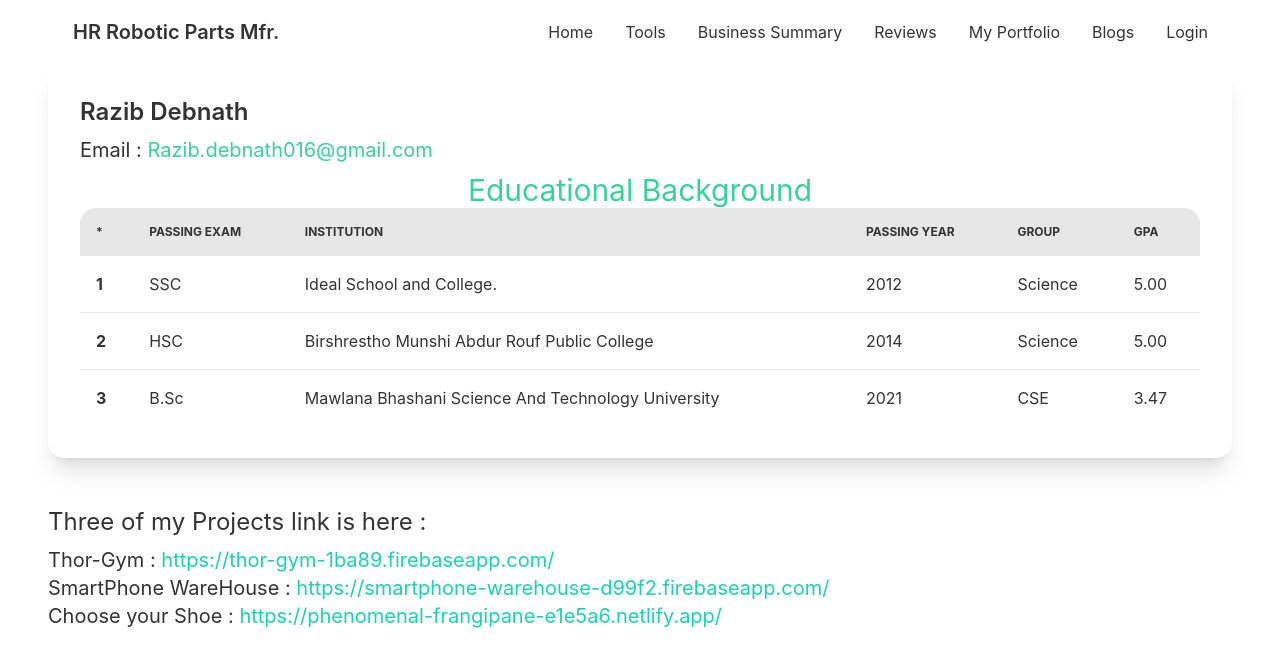
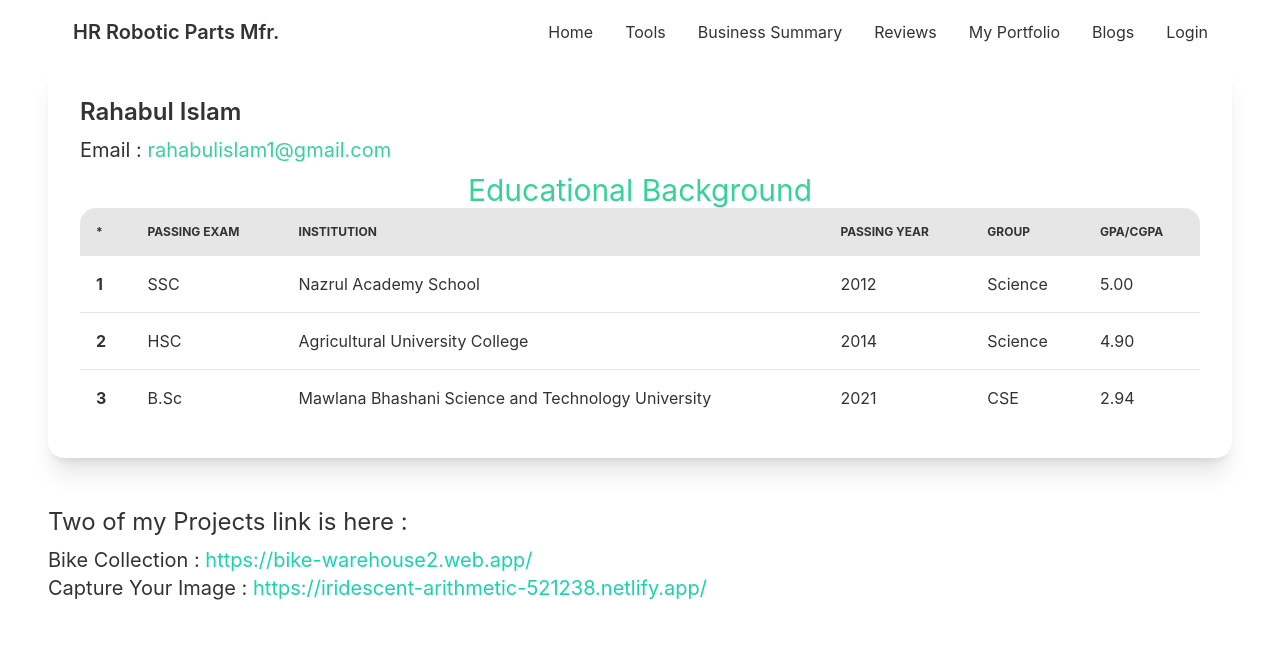
Before and after one commit to rahabulislam1/manufacturer-website-client-side, a React (Create React App) app: page /myPortfolio in a window 1280 px wide. Shown: the top 666 px of the page. Built offline with nearby package versions, Linux system fonts and the light colour scheme; no server answers.

Commit message:
Portfolio Updated

```diff
--- a/src/Pages/MyPortfolio/MyPortfolio.js
+++ b/src/Pages/MyPortfolio/MyPortfolio.js
@@ -5,8 +5,8 @@ const MyPortfolio = () => {
         <div>
             <div className="card w-full bg-base-100 shadow-xl">
                 <div className="card-body">
-                    <h2 className="card-title text-2xl">Razib Debnath</h2>
-                    <p className='text-xl '>Email : <span className='text-success'>Razib.debnath016@gmail.com</span> </p>
+                    <h2 className="card-title text-2xl">Rahabul Islam</h2>
+                    <p className='text-xl '>Email : <span className='text-success'>rahabulislam1@gmail.com</span> </p>
                     <div>
                         <h2 className='text-center text-3xl text-success'>Educational Background</h2>
                         <div className="overflow-x-auto">
@@ -18,14 +18,14 @@ const MyPortfolio = () => {
                                         <th>Institution</th>
                                         <th>Passing year</th>
                                         <th>Group</th>
-                                        <th>GPA</th>
+                                        <th>GPA/CGPA</th>
                                     </tr>
                                 </thead>
                                 <tbody>
                                     <tr>
                                         <th>1</th>
                                         <td>SSC</td>
-                                        <td>Ideal School and College.</td>
+                                        <td>Nazrul Academy School</td>
                                         <td>2012</td>
                                         <td>Science</td>
                                         <td>5.00</td>
@@ -33,18 +33,18 @@ const MyPortfolio = () => {
                                     <tr>
                                         <th>2</th>
                                         <td>HSC</td>
-                                        <td>Birshrestho Munshi Abdur Rouf Public College</td>
+                                        <td>Agricultural University College</td>
                                         <td>2014</td>
                                         <td>Science</td>
-                                        <td>5.00</td>
+                                        <td>4.90</td>
                                     </tr>
                                     <tr>
                                         <th>3</th>
                                         <td>B.Sc</td>
-                                        <td>Mawlana Bhashani Science And Technology University</td>
+                                        <td>Mawlana Bhashani Science and Technology University</td>
                                         <td>2021</td>
                                         <td>CSE</td>
-                                        <td>3.47</td>
+                                        <td>2.94</td>
                                     </tr>
                                 </tbody>
                             </table>
@@ -56,10 +56,10 @@ const MyPortfolio = () => {
                 </div>
             </div>
             <div className='mt-12 text-xl'>
-                <h2 className='text-2xl mb-2'>Three of my Projects link is here :</h2>
-                <p>Thor-Gym : <span className='text-primary'>https://thor-gym-1ba89.firebaseapp.com/</span></p>
-                <p>SmartPhone WareHouse : <span className='text-primary'>https://smartphone-warehouse-d99f2.firebaseapp.com/</span></p>
-                <p>Choose your Shoe : <span className='text-primary'>https://phenomenal-frangipane-e1e5a6.netlify.app/</span></p></div>
+                <h2 className='text-2xl mb-2'>Two of my Projects link is here :</h2>
+                <p>Bike Collection : <span className='text-primary'>https://bike-warehouse2.web.app/</span></p>
+                <p>Capture Your Image : <span className='text-primary'>https://iridescent-arithmetic-521238.netlify.app/</span></p>
+            </div>
         </div>
     );
 };
```
